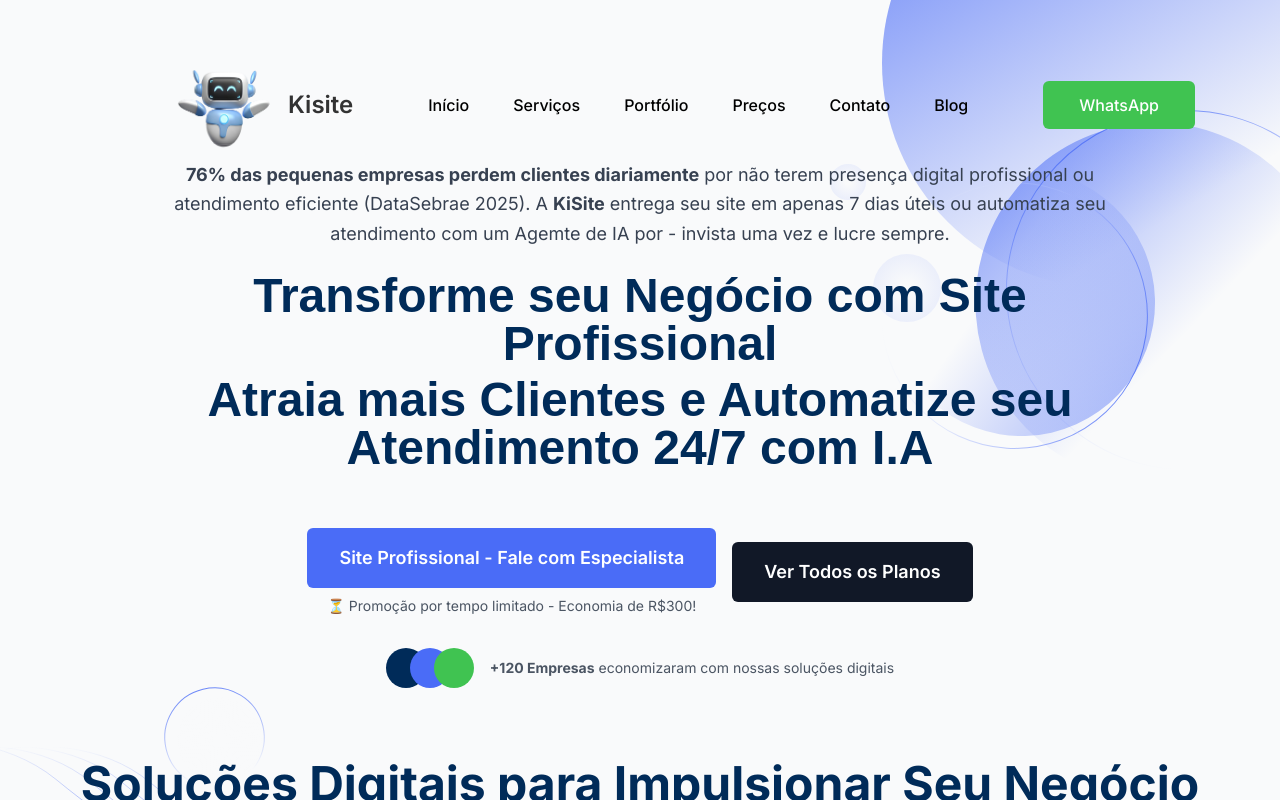
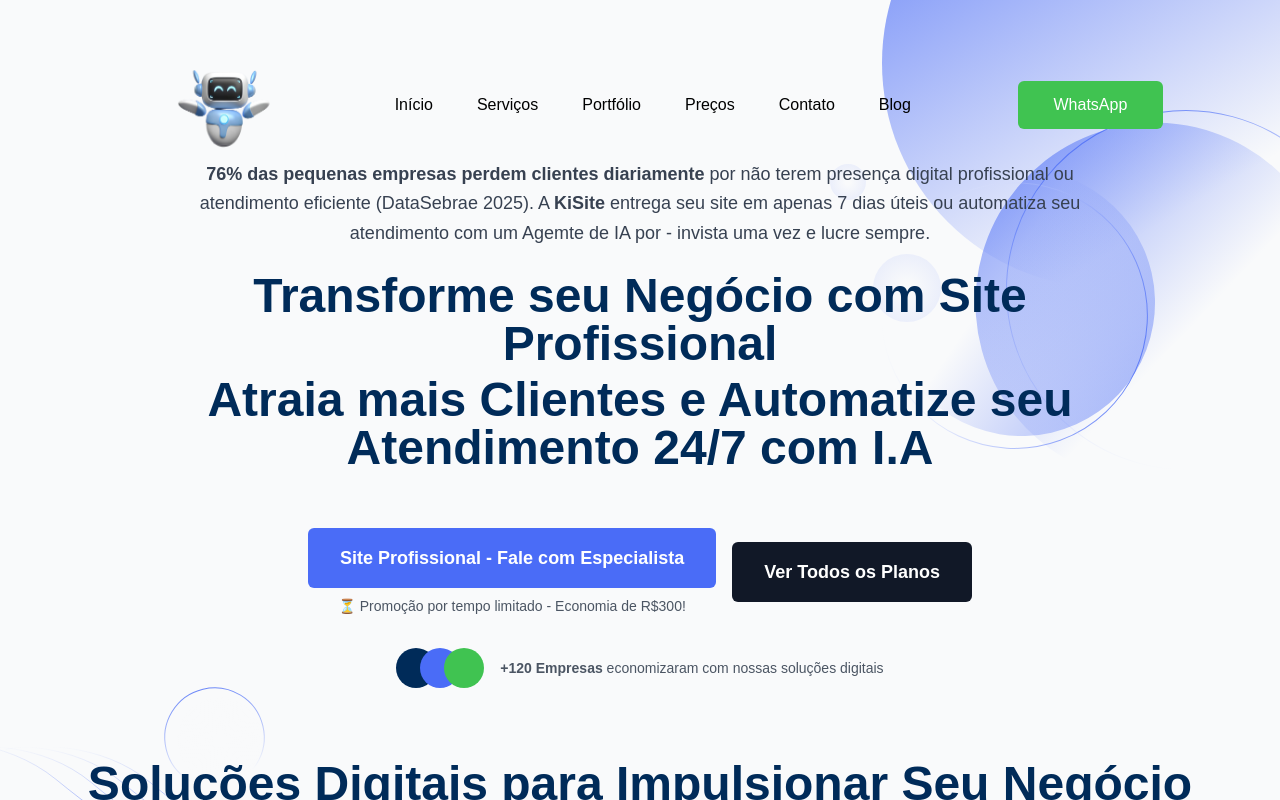
Before and after one commit to MarcoAgostinoo/kisite, a Next.js app: page / in a window 1280 px wide. Shown: the top 800 px of the page. Built offline with nearby package versions, Linux system fonts and the light colour scheme; what tailwindcss-animated would draw is missing.

Commit message:
isajuioeqwuednas

```diff
--- a/app/components/navbar/NavBar.tsx
+++ b/app/components/navbar/NavBar.tsx
@@ -58,17 +58,15 @@ export default function Navegacao() {
               alt="Flowbite Logo"
               width={scrolling ? 70 : 100}
               height={scrolling ? 70 : 100}
-              className={`mr-3 object-contain lg:ml-40 transition-all duration-300`}
-              style={{ height: "auto" }}
-              priority={true}
-              loading="eager"
+              className="mr-3 object-contain lg:ml-40 transition-all duration-300"
+              priority
+              quality={75}
+              style={{
+                height: "auto",
+                transform: "translateZ(0)",
+                willChange: "transform"
+              }}
             />
-            <motion.span
-              className="self-center whitespace-nowrap text-2xl font-semibold text-shadow-lg group-hover:text-blue-500"
-              whileHover={{ scale: 1.1, transition: { duration: 0.3 } }}
-            >
-              Kisite
-            </motion.span>
           </div>
         </Navbar.Brand>
         <div className="flex items-center gap-4 md:order-2">
--- a/app/layout.tsx
+++ b/app/layout.tsx
@@ -1,9 +1,7 @@
 import type { Metadata } from "next";
 import { Inter } from "next/font/google";
-import { ThemeModeScript } from "flowbite-react";
 import "./globals.css";
 import NavBar from "./components/navbar/NavBar";
-
 import Footer from "./components/Footer/Footer";
 
 const inter = Inter({ subsets: ["latin"] });
@@ -11,21 +9,33 @@ const inter = Inter({ subsets: ["latin"] });
 export const metadata: Metadata = {
   title: "Kisite",
   description: "Temos a solução para o seu problema",
-};
+  viewport: 'width=device-width, initial-scale=1',
+}
 
 export default function RootLayout({
   children,
-}: Readonly<{
-  children: React.ReactNode;
-}>) {
+}: {
+  children: React.ReactNode
+}) {
   return (
-    <html lang="pt-br">
-      <body className={inter.className}>
+    <html lang="pt-BR" className={inter.className}>
+      <head>
+        <link
+          rel="preload"
+          href="/logo.png"
+          as="image"
+        />
+        <link
+          rel="preconnect"
+          href="https://fonts.googleapis.com"
+          crossOrigin="anonymous"
+        />
+      </head>
+      <body>
         <NavBar />
-        <ThemeModeScript />
         {children}
         <Footer />
       </body>
     </html>
-  );
+  )
 }
```
